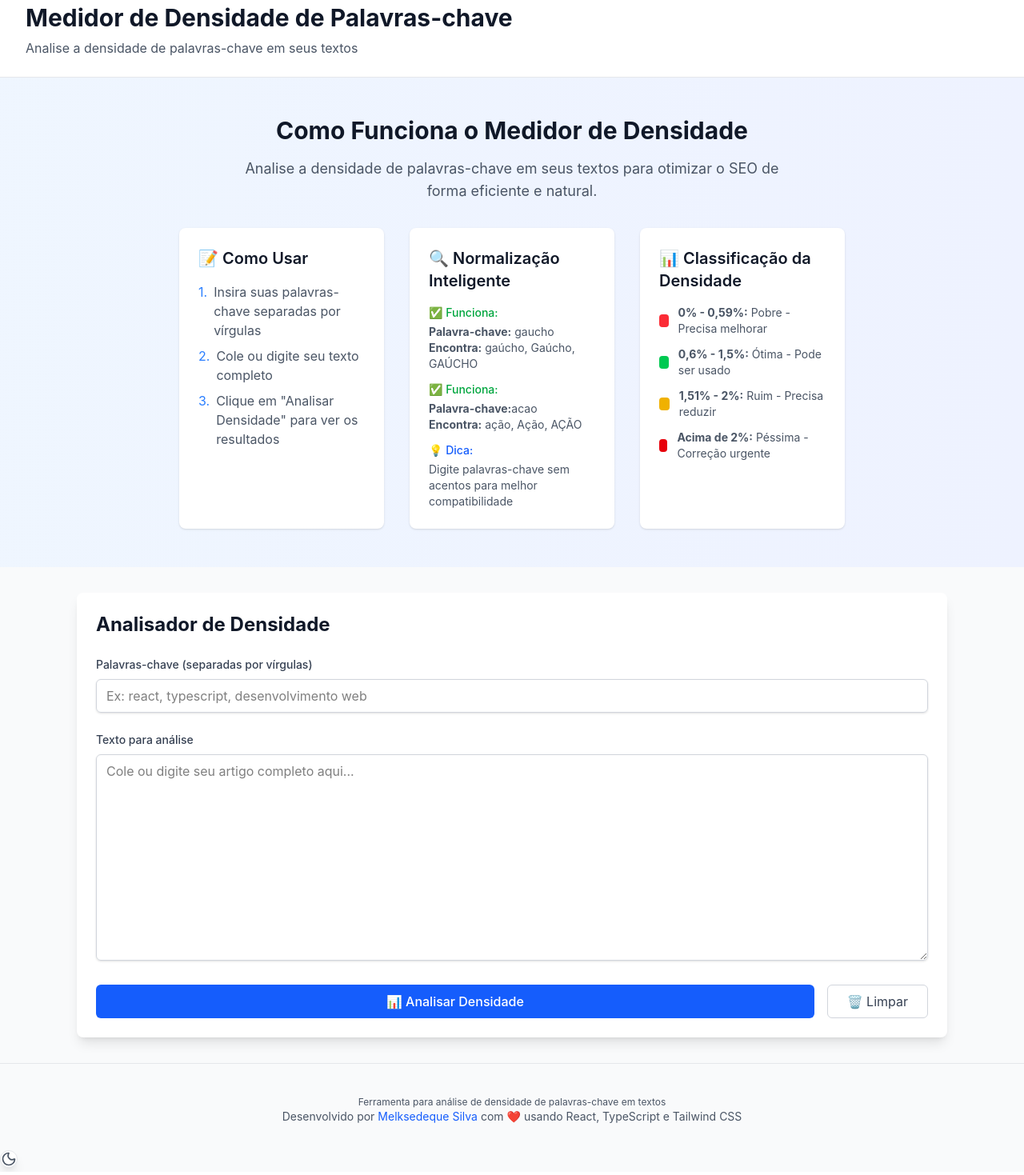
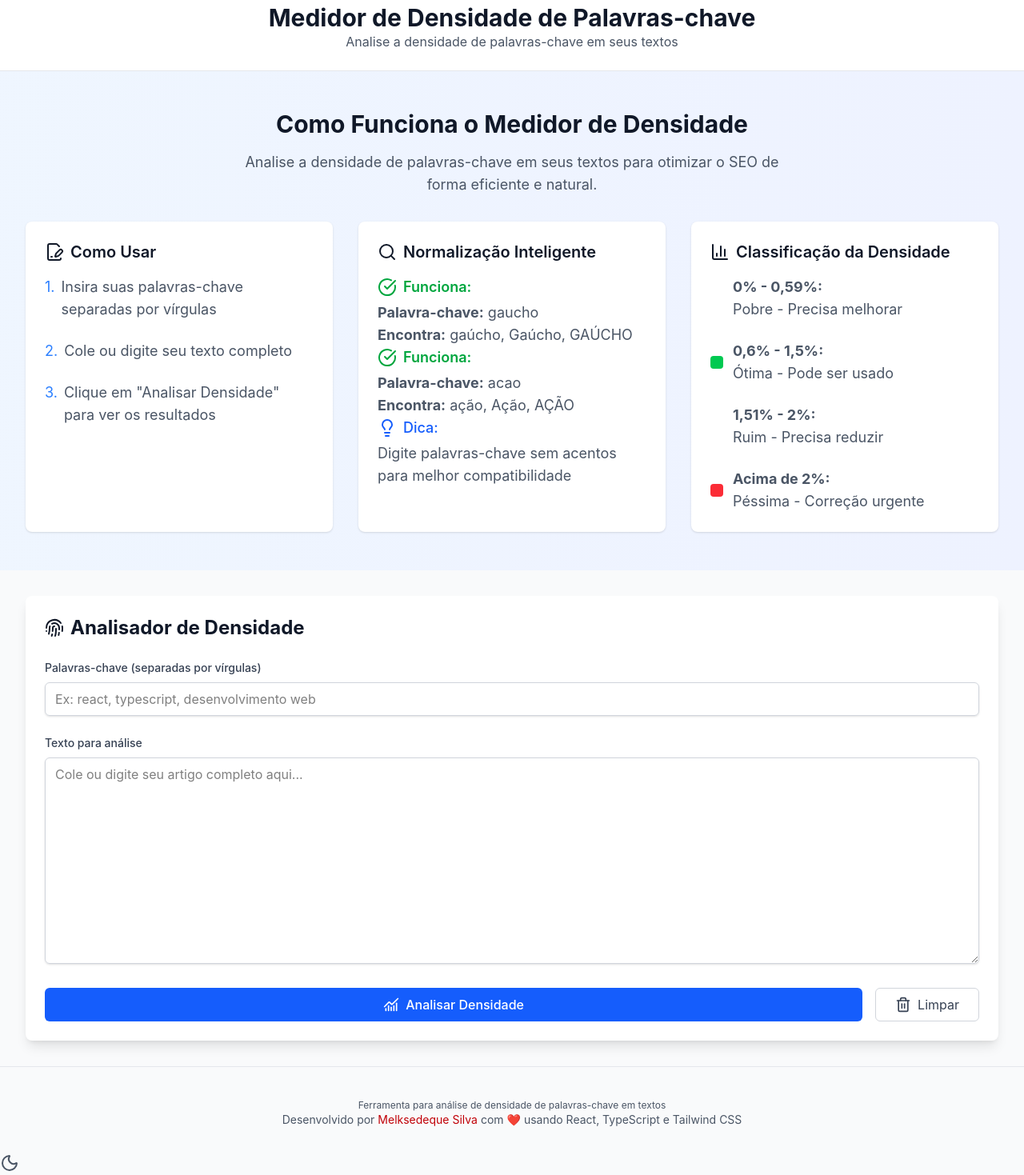
Before and after one commit to Melksedeque/medidor-densidade-palavras-chave, a React (Vite) app: page / in a window 1280 px wide. Shown: the part 20-1489 px from the top of the page at 80% size. Built offline with nearby package versions, Linux system fonts and the light colour scheme.

Commit message:
Ajustes nas classes CSS

```diff
--- a/src/components/ExplanationSection.tsx
+++ b/src/components/ExplanationSection.tsx
@@ -1,9 +1,11 @@
+import { ChartColumn, CircleCheckBig, FilePenLine, Lightbulb, Search } from "lucide-react";
+
 export default function ExplanationSection() {
   return (
     <section className="bg-gradient-to-r from-blue-50 to-indigo-50 dark:from-gray-800 dark:to-gray-900 py-12">
-      <div className="max-w-4xl mx-auto px-4 sm:px-6 lg:px-8">
+      <div className="max-w-7xl mx-auto px-4 sm:px-6 lg:px-8">
         <div className="text-center mb-8">
-          <h2 className="text-3xl font-bold text-gray-900 dark:text-white mb-4">
+          <h2 className="flex items-center justify-center text-3xl font-bold text-gray-900 dark:text-white mb-4">
             Como Funciona o Medidor de Densidade
           </h2>
           <p className="text-lg text-gray-600 dark:text-gray-300 max-w-2xl mx-auto">
@@ -13,10 +15,10 @@ export default function ExplanationSection() {
 
         <div className="grid md:grid-cols-2 lg:grid-cols-3 gap-8">
           <div className="bg-white dark:bg-gray-800 rounded-lg p-6 shadow-sm">
-            <h3 className="text-xl font-semibold text-gray-900 dark:text-white mb-4">
-              📝 Como Usar
+            <h3 className="flex items-center text-xl font-semibold text-gray-900 dark:text-white mb-4">
+              <FilePenLine className="mr-2" /> Como Usar
             </h3>
-            <ul className="space-y-2 text-gray-600 dark:text-gray-300">
+            <ul className="space-y-6 text-lg text-gray-600 dark:text-gray-300">
               <li className="flex items-start">
                 <span className="text-blue-500 mr-2">1.</span>
                 Insira suas palavras-chave separadas por vírgulas
@@ -33,54 +35,60 @@ export default function ExplanationSection() {
           </div>
 
           <div className="bg-white dark:bg-gray-800 rounded-lg p-6 shadow-sm">
-            <h3 className="text-xl font-semibold text-gray-900 dark:text-white mb-4">
-              🔍 Normalização Inteligente
+            <h3 className="flex items-center text-xl font-semibold text-gray-900 dark:text-white mb-4">
+              <Search className="mr-2" /> Normalização Inteligente
             </h3>
-            <div className="space-y-3 text-sm text-gray-600 dark:text-gray-300">
+            <div className="space-y-4 text-lg text-gray-600 dark:text-gray-300">
               <div>
-                <p className="font-medium text-green-600 dark:text-green-400 mb-1">✅ Funciona:</p>
+                <p className="flex items-center font-semibold text-lg text-green-600 dark:text-green-400 mb-1">
+                  <CircleCheckBig className="mr-2" /> Funciona:
+                </p>
                 <p><strong>Palavra-chave:</strong> gaucho</p>
                 <p><strong>Encontra:</strong> gaúcho, Gaúcho, GAÚCHO</p>
               </div>
               <div>
-                <p className="font-medium text-green-600 dark:text-green-400 mb-1">✅ Funciona:</p>
-                <p><strong>Palavra-chave:</strong>acao</p>
+                <p className="flex items-center font-semibold text-lg text-green-600 dark:text-green-400 mb-1">
+                  <CircleCheckBig className="mr-2" /> Funciona:
+                </p>
+                <p><strong>Palavra-chave:</strong> acao</p>
                 <p><strong>Encontra:</strong> ação, Ação, AÇÃO</p>
               </div>
               <div>
-                <p className="font-medium text-blue-600 dark:text-blue-400 mb-1">💡 Dica:</p>
+                <p className="flex items-center font-medium text-lg text-blue-600 dark:text-blue-400 mb-1">
+                  <Lightbulb className="mr-2 text-amber-500" /> Dica:
+                </p>
                 <p>Digite palavras-chave sem acentos para melhor compatibilidade</p>
               </div>
             </div>
           </div>
 
           <div className="bg-white dark:bg-gray-800 rounded-lg p-6 shadow-sm">
-            <h3 className="text-xl font-semibold text-gray-900 dark:text-white mb-4">
-              📊 Classificação da Densidade
+            <h3 className="flex items-center text-xl font-semibold text-gray-900 dark:text-white mb-4">
+              <ChartColumn className="mr-2" /> Classificação da Densidade
             </h3>
-            <div className="space-y-3">
+            <div className="space-y-6 text-lg text-gray-600 dark:text-gray-300">
               <div className="flex items-center">
-                <div className="w-4 h-4 bg-red-500 rounded mr-3"></div>
-                <span className="text-sm text-gray-600 dark:text-gray-300">
-                  <strong>0% - 0,59%:</strong> Pobre - Precisa melhorar
+                <div className="w-4 h-4 bg-sky-500 rounded mr-3"></div>
+                <span>
+                  <strong>0% - 0,59%:</strong><br />Pobre - Precisa melhorar
                 </span>
               </div>
               <div className="flex items-center">
                 <div className="w-4 h-4 bg-green-500 rounded mr-3"></div>
-                <span className="text-sm text-gray-600 dark:text-gray-300">
-                  <strong>0,6% - 1,5%:</strong> Ótima - Pode ser usado
+                <span>
+                  <strong>0,6% - 1,5%:</strong><br />Ótima - Pode ser usado
                 </span>
               </div>
               <div className="flex items-center">
-                <div className="w-4 h-4 bg-yellow-500 rounded mr-3"></div>
-                <span className="text-sm text-gray-600 dark:text-gray-300">
-                  <strong>1,51% - 2%:</strong> Ruim - Precisa reduzir
+                <div className="w-4 h-4 bg-amber-500 rounded mr-3"></div>
+                <span>
+                  <strong>1,51% - 2%:</strong><br />Ruim - Precisa reduzir
                 </span>
               </div>
               <div className="flex items-center">
-                <div className="w-4 h-4 bg-red-600 rounded mr-3"></div>
-                <span className="text-sm text-gray-600 dark:text-gray-300">
-                  <strong>Acima de 2%:</strong> Péssima - Correção urgente
+                <div className="w-4 h-4 bg-red-500 rounded mr-3"></div>
+                <span className="text-lg text-gray-600 dark:text-gray-300">
+                  <strong>Acima de 2%:</strong><br />Péssima - Correção urgente
                 </span>
               </div>
             </div>
--- a/src/components/Footer.tsx
+++ b/src/components/Footer.tsx
@@ -13,7 +13,7 @@ export default function Footer() {
                             Ferramenta para análise de densidade de palavras-chave em textos
                         </p>
                         <p className="text-sm">
-                            Desenvolvido por <a href="https://github.com/Melksedeque" target="_blank" rel="noopener noreferrer" className="text-blue-600 hover:underline">Melksedeque Silva</a> com ❤️ usando React, TypeScript e Tailwind CSS
+                            Desenvolvido por <a href="https://github.com/Melksedeque" target="_blank" className="text-red-700 dark:text-red-400 hover:underline">Melksedeque Silva</a> com ❤️ usando React, TypeScript e Tailwind CSS
                         </p>
                     </div>
                 </div>
@@ -22,13 +22,13 @@ export default function Footer() {
             {/* Botão de tema fixo no canto inferior direito */}
             <button
                 onClick={toggleTheme}
-                className="rounded-full bg-white dark:bg-gray-800 text-gray-600 dark:text-gray-300 hover:bg-gray-100 dark:hover:bg-gray-700 shadow-lg hover:shadow-xl transition-all duration-200 border border-gray-200 dark:border-gray-600 z-50"
+                className="cursor-pointer fixed bottom-6 right-6 rounded-full text-gray-600 dark:text-gray-300 transition-all duration-200 z-50 opacity-50 hover:opacity-100"
                 aria-label="Alternar tema"
             >
                 {theme === 'light' ? (
-                    <Moon className="w-5 h-5" />
+                    <Moon className="w-10 h-10 hover:text-sky-400" />
                 ) : (
-                    <Sun className="w-5 h-5" />
+                    <Sun className="w-10 h-10 hover:text-amber-400" />
                 )}
             </button>
         </>
--- a/src/components/Header.tsx
+++ b/src/components/Header.tsx
@@ -1,15 +1,13 @@
 export default function Header() {
     return (
         <header className="bg-white dark:bg-gray-800 shadow-sm border-b border-gray-200 dark:border-gray-700">
-            <div className="max-w-7xl mx-auto px-4 sm:px-6 lg:px-8">
-                <div className="py-6">
-                    <h1 className="text-3xl font-bold text-gray-900 dark:text-white">
-                        Medidor de Densidade de Palavras-chave
-                    </h1>
-                    <p className="text-gray-600 dark:text-gray-300 mt-2">
-                        Analise a densidade de palavras-chave em seus textos
-                    </p>
-                </div>
+            <div className="max-w-7xl mx-auto px-4 py-6 sm:px-6 lg:px-8">
+                <h1 className="text-3xl flex items-center justify-center font-bold text-gray-900 dark:text-white">
+                    Medidor de Densidade de Palavras-chave
+                </h1>
+                <p className="text-gray-600 dark:text-gray-300 mt-1 text-center">
+                    Analise a densidade de palavras-chave em seus textos
+                </p>
             </div>
         </header>
     );
--- a/src/components/KeywordAnalyzer.tsx
+++ b/src/components/KeywordAnalyzer.tsx
@@ -1,6 +1,7 @@
 import { useState } from 'react';
 import { analyzeKeywordDensity } from '../utils/keywordAnalyzer';
 import type { AnalysisResult } from '../types';
+import { ChartNoAxesCombined, Fingerprint, Trash2 } from 'lucide-react';
 
 export default function KeywordAnalyzer() {
   const [keywords, setKeywords] = useState('');
@@ -32,10 +33,10 @@ export default function KeywordAnalyzer() {
   };
 
   return (
-    <div className="max-w-6xl mx-auto px-4 sm:px-6 lg:px-8 py-8">
+    <div className="max-w-7xl mx-auto px-4 sm:px-6 lg:px-8 py-8">
       <div className="bg-white dark:bg-gray-800 rounded-lg shadow-lg p-6">
-        <h2 className="text-2xl font-bold text-gray-900 dark:text-white mb-6">
-          Analisador de Densidade
+        <h2 className="flex items-center text-2xl font-bold text-gray-900 dark:text-white mb-6">
+          <Fingerprint className="mr-2" /> Analisador de Densidade
         </h2>
 
         {/* Formulário */}
@@ -72,7 +73,7 @@ export default function KeywordAnalyzer() {
             <button
               onClick={handleAnalyze}
               disabled={isAnalyzing}
-              className="flex-1 bg-blue-600 hover:bg-blue-700 disabled:bg-blue-400 text-white font-medium py-2 px-4 rounded-md transition-colors duration-200 flex items-center justify-center"
+              className="cursor-pointer flex-1 bg-blue-600 hover:bg-blue-700 disabled:bg-blue-400 text-white font-medium py-2 px-4 rounded-md transition-colors duration-200 flex items-center justify-center"
             >
               {isAnalyzing ? (
                 <>
@@ -83,15 +84,17 @@ export default function KeywordAnalyzer() {
                   Analisando...
                 </>
               ) : (
-                '📊 Analisar Densidade'
+                <>
+                  <ChartNoAxesCombined className='h-5 w-5 mr-2' /> Analisar Densidade
+                </>
               )}
             </button>
 
             <button
               onClick={handleClear}
-              className="px-6 py-2 border border-gray-300 dark:border-gray-600 text-gray-700 dark:text-gray-300 hover:bg-gray-50 dark:hover:bg-gray-700 rounded-md transition-colors duration-200"
+              className="cursor-pointer flex items-center px-6 py-2 border border-gray-300 dark:border-gray-600 text-gray-700 dark:text-gray-300 hover:bg-gray-50 dark:hover:bg-gray-700 rounded-md transition-colors duration-200"
             >
-              🗑️ Limpar
+              <Trash2 className='h-5 w-5 mr-2' /> Limpar
             </button>
           </div>
         </div>
```
